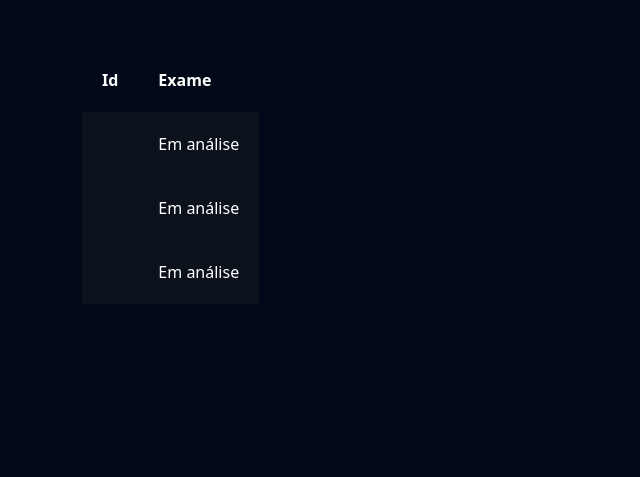
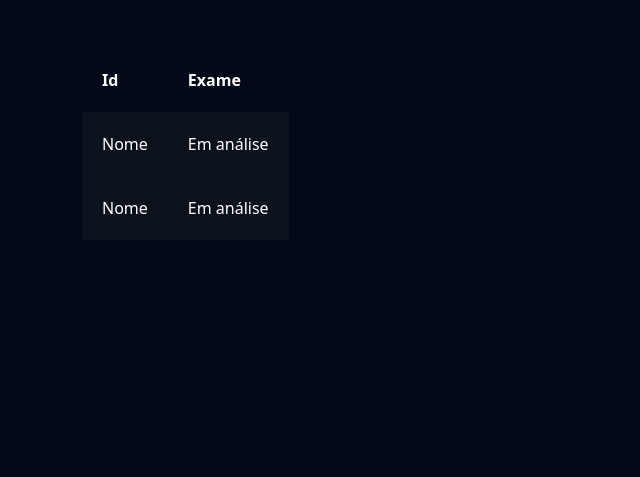
Before and after one commit to Bruno-Filadelfo/VitaLab, a Django app: template exames/templates/acesso_medico.html in a window 1280 px wide. Shown: the top 477 px of the page, without its empty margins (0-640 px from the left). Run offline with Django 4.2, Linux system fonts and the light colour scheme; the template is opened without the code that fills it: values that come from a table or form of the project are taken from there, others are empty; data comes from the database, SQL or seed files in the repository.

Commit message:
Portfólio em andamento

```diff
--- a/exames/templates/acesso_medico.html
+++ b/exames/templates/acesso_medico.html
@@ -15,14 +15,13 @@
 
         </tr>
 
-        {% for pedido in pedidos %}
-        {% for exame in pedido.exames.all %}
+       {% for pedido in pedidos %}
             <tr class="linha-tabela">
-                <td>{{pedido.}}</td>
+                <td>Nome</td>
                 <td>Em análise</td>
             </tr>
-        {% endfor %}
-    {% endfor %}
+       {% endfor %}
+
 
     </table>
 </div>
```
